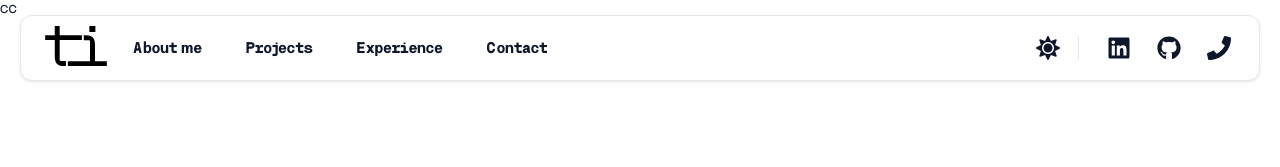
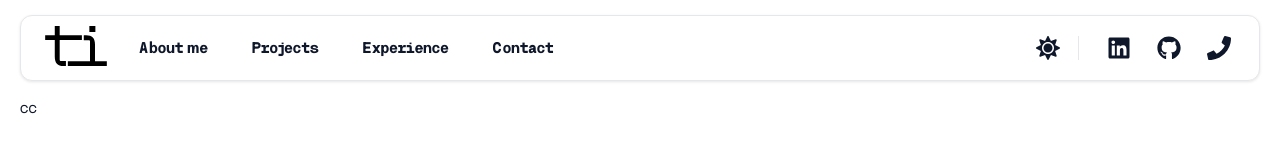
Before and after one commit to stivluc/portfolio, a Next.js app: page / in a window 1280 px wide. Shown: the top 167 px of the page. Built offline with nearby package versions, Linux system fonts and the light colour scheme.

Commit message:
Little styling adjustments

```diff
--- a/app/components/Navbar.jsx
+++ b/app/components/Navbar.jsx
@@ -41,6 +41,7 @@ const Navbar = () => {
       <div className={styles.navContent}>
         {/* Logo */}
         <div className={styles.logo}>
+          <a href='#landing'>
             <Image
               src={
                 isMobile
@@ -57,6 +58,7 @@ const Navbar = () => {
               sizes='100vw'
               priority
             />
+          </a>
         </div>
         {/* Desktop Menu */}
         <ul className={styles.desktopMenu}>
--- a/app/components/Navbar.module.scss
+++ b/app/components/Navbar.module.scss
@@ -49,8 +49,17 @@
   }
 
   .logo {
-    img {
-      margin-right: 10px;
+    a {
+      display: inline-block;
+      margin-right: 16px;
+
+      &:hover svg {
+        fill: hsl(var(--primary)); /* Utilise la couleur primaire */
+      }
+    }
+
+    svg {
+      transition: fill 0.2s;
     }
   }
 
--- a/app/globals.scss
+++ b/app/globals.scss
@@ -11,6 +11,16 @@ body {
   font-family: 'Heming, sans-serif';
   background-color: hsl(var(--background));
   color: hsl(var(--foreground));
+}
+
+.main-content {
+  padding-top: 100px; /* Adjust for navbar height */
+  width: calc(100% - 40px);
+  margin: 0 auto;
+
+  @media (max-width: 880px) {
+    width: calc(100% - 20px);
+  }
 }
 
 /* shadcn purple theme */
--- a/app/layout.js
+++ b/app/layout.js
@@ -17,7 +17,7 @@ export default function RootLayout({ children }) {
     <html lang='en'>
       <body className={hemingSans.className}>
         <Navbar />
-        <main>{children}</main>
+        <main className='main-content'>{children}</main>
       </body>
     </html>
   );
```
Lines whose indentation alone changed are shown as unchanged.
